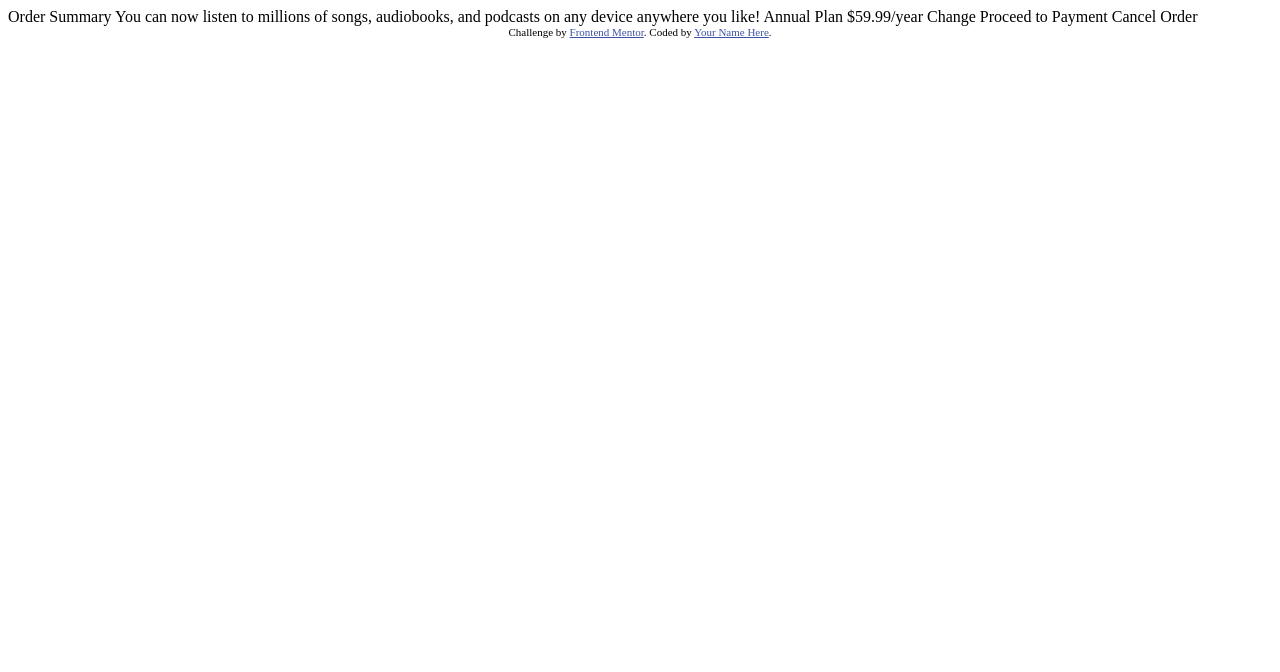
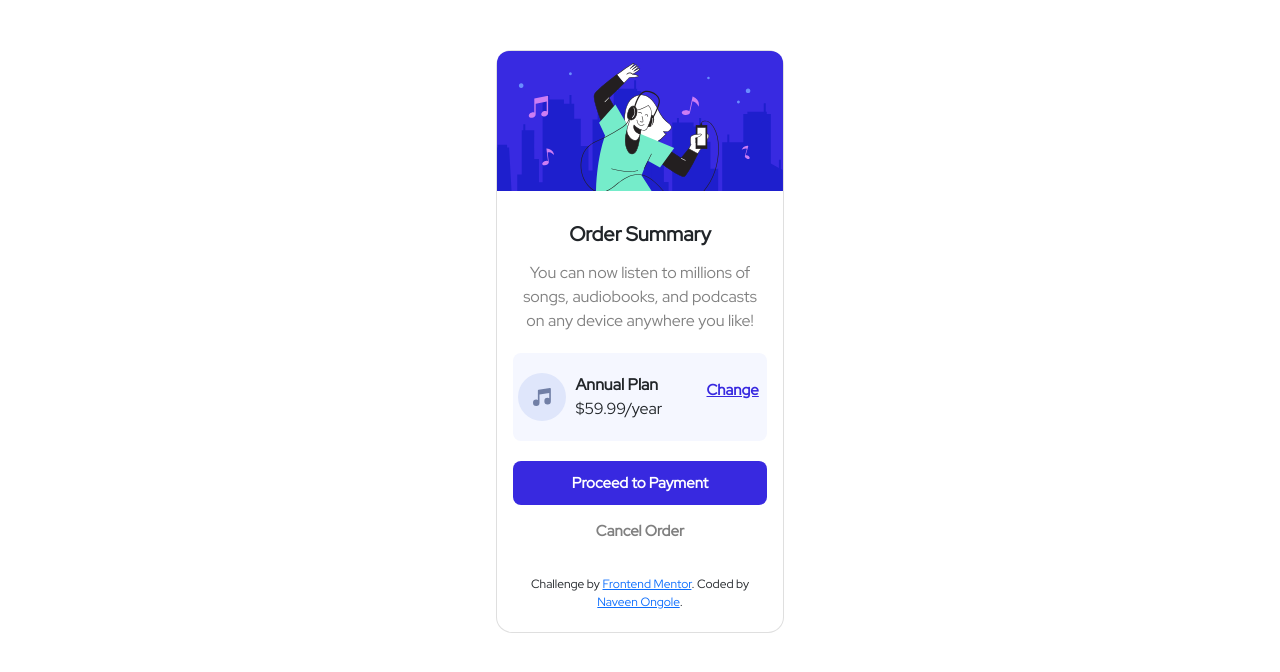
Before and after one commit to Naveen39O/OrderSummary, a plain HTML site: page index.html in a window 1280 px wide. Drawn offline with nearby package versions, Linux system fonts and the light colour scheme.

Commit message:
initial content and style changes

```diff
--- /dev/null
+++ b/Styles/styles.css
@@ -0,0 +1,70 @@
+body{
+  font-family: 'Red Hat Display', sans-serif;
+}
+
+.card-img-top{
+  border-top-left-radius: 0.75rem;
+  border-top-right-radius: 0.75rem;
+}
+
+.card{
+  margin: 50px auto;
+  border-radius: 1rem;
+}
+
+.container{
+  border-radius: 0.5rem;
+  margin: 20px 0;
+  padding: 20px 0;
+  background-color: hsl(225, 100%, 98%);
+}
+
+.card-title{
+  font-weight: 900;
+  margin: 15px 0;
+}
+
+.card-text{
+  font-size: 16px;
+  color: grey;
+}
+
+.subs-icon{
+  padding-right: 0;
+}
+
+.subscription{
+  font-size: 16px;
+  padding-left: 5px;
+  text-align: left;
+}
+
+.subs-change-div{
+  padding: 5px 0;
+}
+
+.href-link{
+  font-size: 15px;
+  font-weight: bold;
+  color: hsl(245, 75%, 52%);
+}
+
+.payment-btn{
+  color: white;
+  background-color:  hsl(245, 75%, 52%);
+  border-radius: 0.5rem;
+  font-size: 15px;
+  font-weight: bold;
+  padding: 10px 50px;
+}
+
+.cancel{
+  font-size: 15px;
+  font-weight: bold;
+  color: grey;
+}
+
+.attribution{
+  font-size: 12px;
+  padding: 25px 0 5px;
+}
--- a/index.html
+++ b/index.html
@@ -1,37 +1,70 @@
 <!DOCTYPE html>
 <html lang="en">
+
 <head>
   <meta charset="UTF-8">
   <meta name="viewport" content="width=device-width, initial-scale=1.0"> <!-- displays site properly based on user's device -->
 
-  <link rel="icon" type="image/png" sizes="32x32" href="./images/favicon-32x32.png">
+  <link rel="icon" type="image/png" sizes="32x32" href="images/favicon-32x32.png">
 
   <title>Frontend Mentor | Order summary card</title>
 
+  <link href="https://cdn.jsdelivr.net/npm/bootstrap@5.1.1/dist/css/bootstrap.min.css" rel="stylesheet" integrity="sha384-F3w7mX95PdgyTmZZMECAngseQB83DfGTowi0iMjiWaeVhAn4FJkqJByhZMI3AhiU" crossorigin="anonymous">
+  <script src="https://code.jquery.com/jquery-3.5.1.slim.min.js" integrity="sha384-DfXdz2htPH0lsSSs5nCTpuj/zy4C+OGpamoFVy38MVBnE+IbbVYUew+OrCXaRkfj" crossorigin="anonymous"></script>
+  <script src="https://cdn.jsdelivr.net/npm/popper.js@1.16.0/dist/umd/popper.min.js" integrity="sha384-Q6E9RHvbIyZFJoft+2mJbHaEWldlvI9IOYy5n3zV9zzTtmI3UksdQRVvoxMfooAo" crossorigin="anonymous"></script>
+
   <!-- Feel free to remove these styles or customise in your own stylesheet 👍 -->
-  <style>
-    .attribution { font-size: 11px; text-align: center; }
-    .attribution a { color: hsl(228, 45%, 44%); }
-  </style>
+  <link rel="stylesheet" href="Styles/styles.css">
+
+  <link rel="preconnect" href="https://fonts.googleapis.com">
+  <link rel="preconnect" href="https://fonts.gstatic.com" crossorigin>
+  <link href="https://fonts.googleapis.com/css2?family=Red+Hat+Display&display=swap" rel="stylesheet">
+  <!-- <link rel="stylesheet" href="https://fonts.google.com/specimen/Red+Hat+Display"> -->
 </head>
+
 <body>
+  <div class="card text-center " , style="width: 18rem;">
+    <img src="images/illustration-hero.svg" class="card-img-top" alt="listening-music">
+    <div class="card-body">
+      <h5 class="card-title">
+        Order Summary
+      </h5>
+      <p class="card-text">
+        You can now listen to millions of songs, audiobooks, and podcasts on any
+        device anywhere you like!
+      </p>
 
-  Order Summary
+      <div class="container">
+        <div class="row">
+          <div class="col-3 subs-icon">
+            <img src="images/icon-music.svg" alt="music-icon">
+          </div>
+          <div class="col-5 subscription">
+            <b>Annual Plan</b>
+            $59.99/year
+          </div>
+          <div class="col-4 subs-change-div">
+            <a href="#" class="href-link">Change</a>
+          </div>
 
-  You can now listen to millions of songs, audiobooks, and podcasts on any
-  device anywhere you like!
+        </div>
 
-  Annual Plan
-  $59.99/year
+      </div>
 
-  Change
+      <div class="d-grid gap-2">
+        <button class="btn payment-btn" type="button" name="button">Proceed to Payment</button>
+        <a href="#" class="btn cancel">Cancel Order</a>
+      </div>
 
-  Proceed to Payment
-  Cancel Order
 
-  <div class="attribution">
-    Challenge by <a href="https://www.frontendmentor.io?ref=challenge" target="_blank">Frontend Mentor</a>.
-    Coded by <a href="#">Your Name Here</a>.
+      <div class="attribution">
+        Challenge by <a href="https://www.frontendmentor.io?ref=challenge" target="_blank">Frontend Mentor</a>.
+        Coded by <a href="#">Naveen Ongole</a>.
+      </div>
+    </div>
+
   </div>
+
 </body>
+
 </html>
```
Also changed, not shown: 1 other file.
